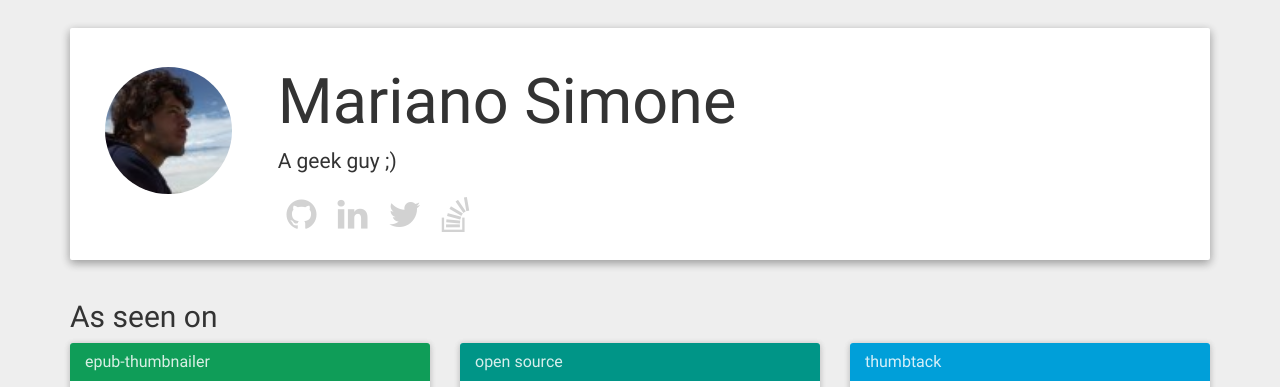
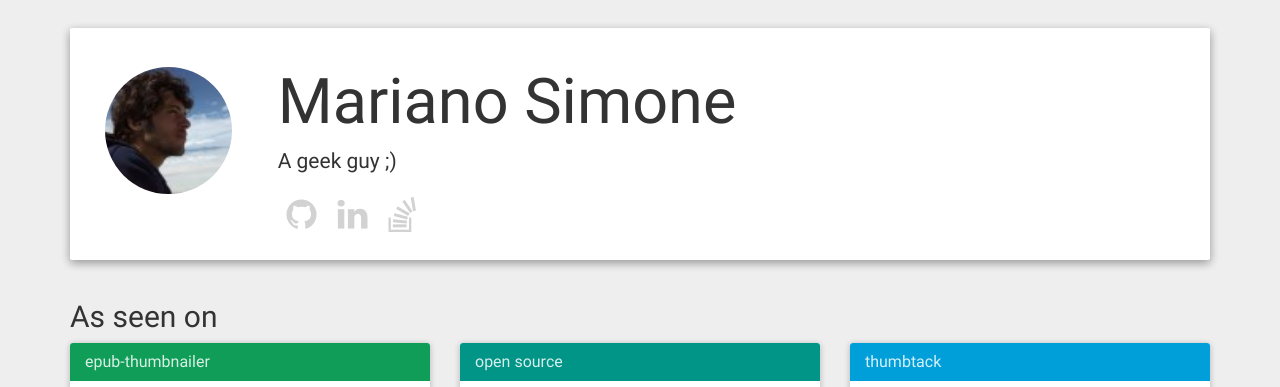
Before and after one commit to marianosimone/marianosimone.github.com, a Jekyll site: the page index.html, which Jekyll copies as it is, in a window 1280 px wide. Shown: the top 387 px of the page. Built offline with Jekyll 4.4.1, drawn with Linux system fonts in a browser that asks for light colours; nearby versions of some CDN libraries.

Commit message:
Remove twitter link

```diff
--- a/index.html
+++ b/index.html
@@ -54,7 +54,6 @@
         /* Font-Awesome hack for social sites being blocked by some plugins */
         .my-fa-github:before { content: "\f09b"; }
         .my-fa-linkedin:before { content: "\f0e1"; }
-        .my-fa-twitter:before { content: "\f099"; }
         .my-fa-stack-overflow:before { content: "\f16c"; }
     </style>
 </head>
@@ -74,7 +73,6 @@
                                 <div class="external_links">
                                     <a href="https://github.com/marianosimone"><i class="fa my-fa-github"></i></a>
                                     <a href="https://linkedin.com/in/marianosimone"><i class="fa my-fa-linkedin"></i></a>
-                                    <a href="https://twitter.com/marianosimone"><i class="fa my-fa-twitter"></i></a>
                                     <a href="https://stackoverflow.com/users/1963973/marianosimone"><i class="fa my-fa-stack-overflow"></i></a>
                                 </div>
                             </div>
```
